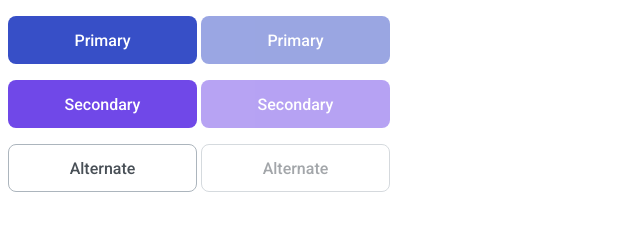
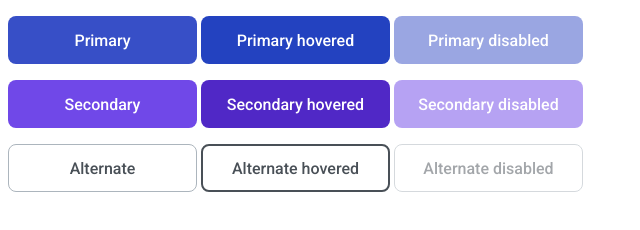
Before and after one commit to js-tasks-ru/htmlcss-20210610_twangste, a website: page 03-lection1/01-button/index.html in a window 1280 px wide. Shown: the whole page, without its empty margins (0-640 px from the left). Drawn offline with Linux system fonts and the light colour scheme.

Commit message:
bem applied

```diff
--- a/03-lection1/01-button/button.css
+++ b/03-lection1/01-button/button.css
@@ -17,31 +17,35 @@
   transition: opacity 200ms ease-in-out, background 200ms ease-in-out;
 }
 
-.button__primary {
+.button-primary {
   background-color: var(--primary);
 }
+.button-primary.button-hover:hover,
+.button-primary.button-hovered {
+  background-color: var(--primary-2);
+}
 
-.button__secondary {
+.button-secondary {
   background-color: var(--secondary);
 }
 
-.button__primary:hover:not(:disabled) {
-  background-color: var(--primary-hover);
+.button-secondary.button-hover:hover,
+.button-secondary.button-hovered {
+  background-color: var(--secondary-2);
 }
 
-.button__secondary:hover:not(:disabled) {
-  background-color: var(--secondary-hover);
+.button-alternate {
+  background: none;
+  border: 1px solid var(--alternate);
+  color: var(--alternate-2);
 }
-.button__alternate {
-  background: none;
-  border: 1px solid var(--grey-3);
-  color: var(--grey-4);
-}
-.button__alternate:hover:not(:disabled) {
-  border: 2px solid var(--grey-4);
+.button-alternate.button-hover:hover,
+.button-alternate.button-hovered {
+  border: 2px solid var(--alternate-2);
 }
 
-:disabled {
+.button-disabled,
+.button-disabled:disabled {
   opacity: 0.5;
   cursor: not-allowed;
 }
--- a/03-lection1/01-button/index.html
+++ b/03-lection1/01-button/index.html
@@ -7,16 +7,31 @@
   </head>
   <body>
     <p>
-      <button class="button button__primary">Primary</button>
-      <button class="button button__primary" disabled>Primary</button>
+      <button class="button button-primary button-hover">Primary</button>
+      <button class="button button-primary button-hovered">
+        Primary hovered
+      </button>
+      <button class="button button-primary button-disabled">
+        Primary disabled
+      </button>
     </p>
     <p>
-      <button class="button button__secondary">Secondary</button>
-      <button class="button button__secondary" disabled>Secondary</button>
+      <button class="button button-secondary button-hover">Secondary</button>
+      <button class="button button-secondary button-hovered">
+        Secondary hovered
+      </button>
+      <button class="button button-secondary button-disabled">
+        Secondary disabled
+      </button>
     </p>
     <p>
-      <button class="button button__alternate">Alternate</button>
-      <button class="button button__alternate" disabled>Alternate</button>
+      <button class="button button-alternate button-hover">Alternate</button>
+      <button class="button button-alternate button-hovered">
+        Alternate hovered
+      </button>
+      <button class="button button-alternate button-disabled">
+        Alternate disabled
+      </button>
     </p>
   </body>
 </html>
--- a/assets/css/main.css
+++ b/assets/css/main.css
@@ -19,10 +19,13 @@
   --success: var(--blue);
 
   --primary: var(--blue);
-  --primary-hover: var(--blue-1);
+  --primary-2: var(--blue-1);
 
   --secondary: var(--purple);
-  --secondary-hover: var(--purple-1);
+  --secondary-2: var(--purple-1);
+
+  --alternate: var(--grey-3);
+  --alternate-2: var(--grey-4);
 }
 
 * {
```
